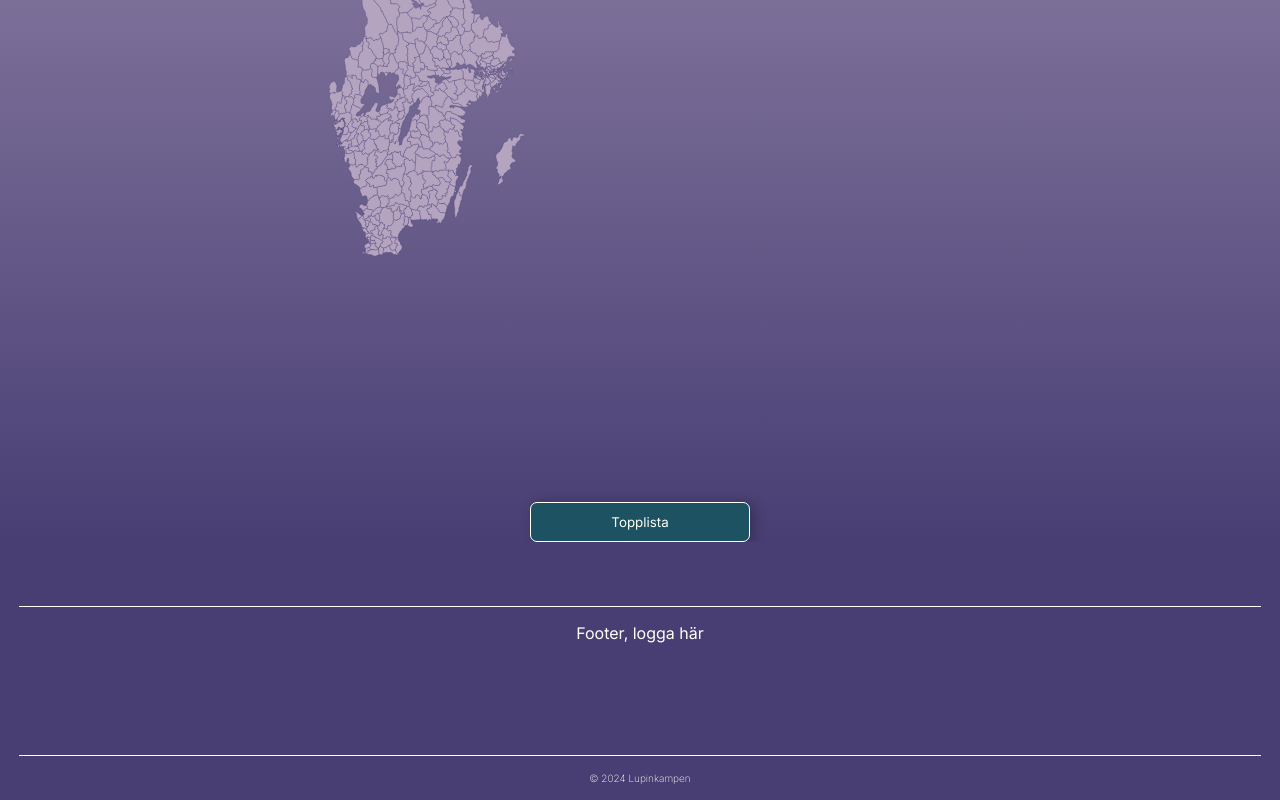
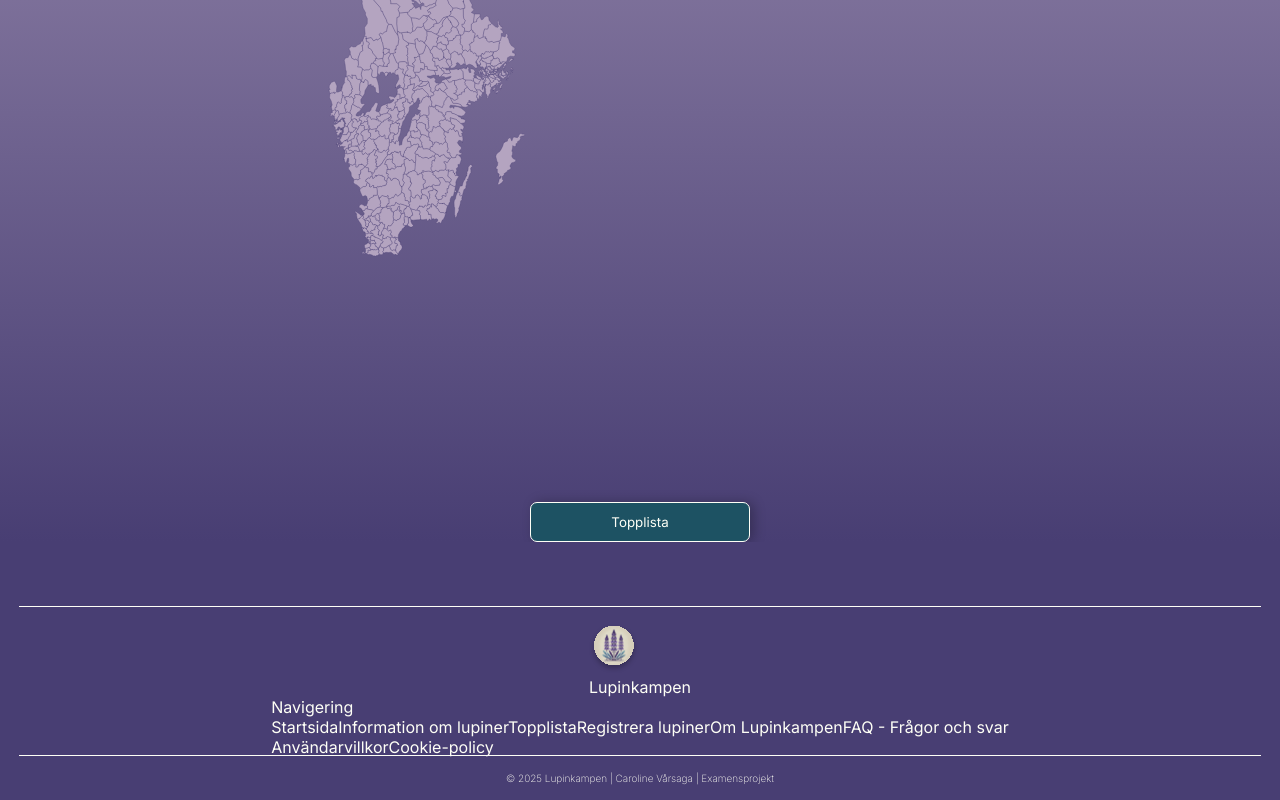
Before and after one commit to CarolineVarsaga/lupinkampen, a React (Vite) app in the folder client/: page / in a window 1280 px wide. Shown: the part 1858-2658 px from the top of the page. Built offline with nearby package versions, Linux system fonts and the light colour scheme; no server answers.

Commit message:
:sparkles: adds links to footer

```diff
--- a/client/src/components/Footer.tsx
+++ b/client/src/components/Footer.tsx
@@ -1,8 +1,37 @@
+import { Link } from "react-router-dom";
+import Logo from "./Logo";
+
 const Footer = () => {
   return (
     <footer className="footer">
-      <div className="footer-container">Footer, logga här</div>
-      <p className="copyright-text">&copy; 2024 Lupinkampen</p>
+      <div className="footer-container">
+        <Logo />
+        <div className="footer-page-links-container">
+          <div className="footer-page-links">
+            <h4>Navigering</h4>
+            <Link to="/">Startsida</Link>
+            <Link to="/information">Information om lupiner</Link>
+            <Link to="/topplista">Topplista</Link>
+            <Link to="/profil/:userId/registrera-lupiner">
+              Registrera lupiner
+            </Link>
+            <Link to="/">Om Lupinkampen</Link>
+            <Link to="/">FAQ - Frågor och svar</Link>
+          </div>
+          <div className="footer-terms-policy">
+            <Link to="/villkor" className="footer-user-terms">
+              Användarvillkor
+            </Link>
+            <Link to="/policy" className="footer-cookie-policy">
+              Cookie-policy
+            </Link>
+          </div>
+        </div>
+      </div>
+
+      <p className="copyright-text">
+        &copy; 2025 Lupinkampen | Caroline Vårsaga | Examensprojekt
+      </p>
     </footer>
   );
 };
```
